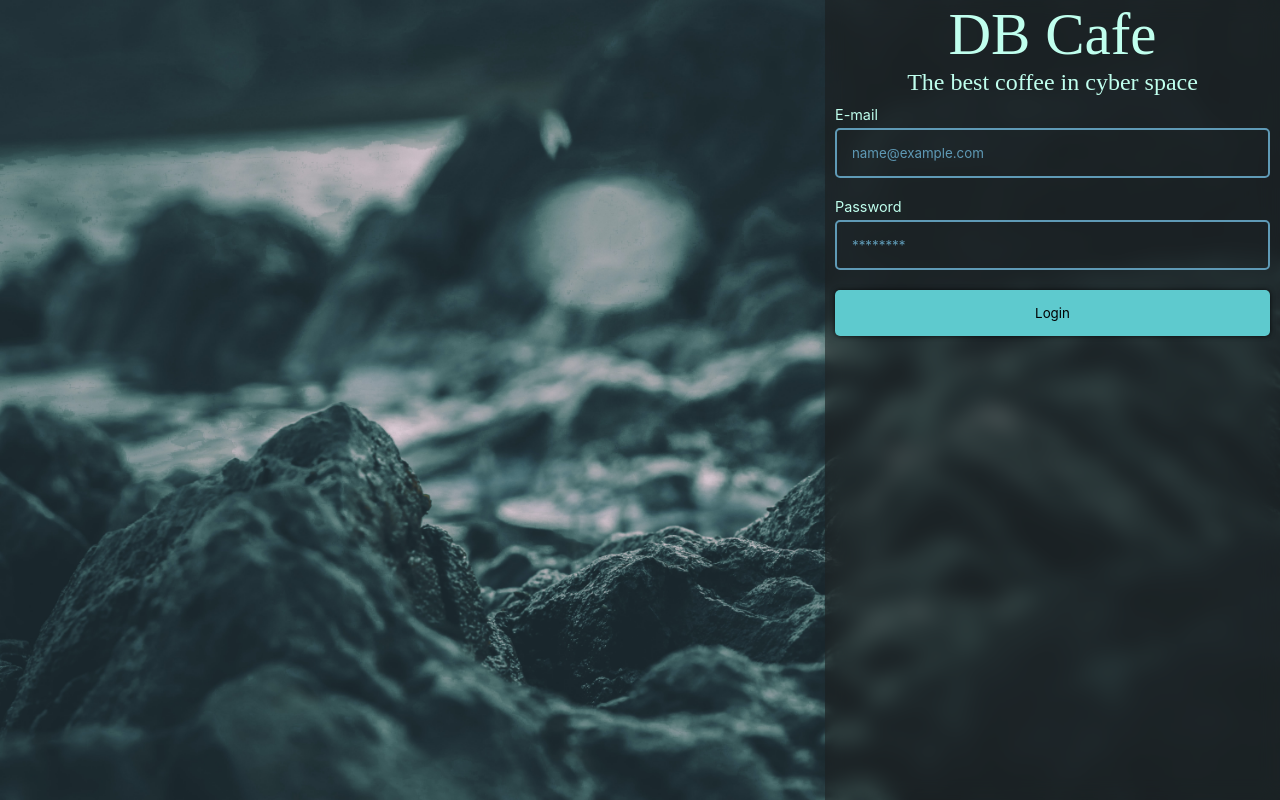
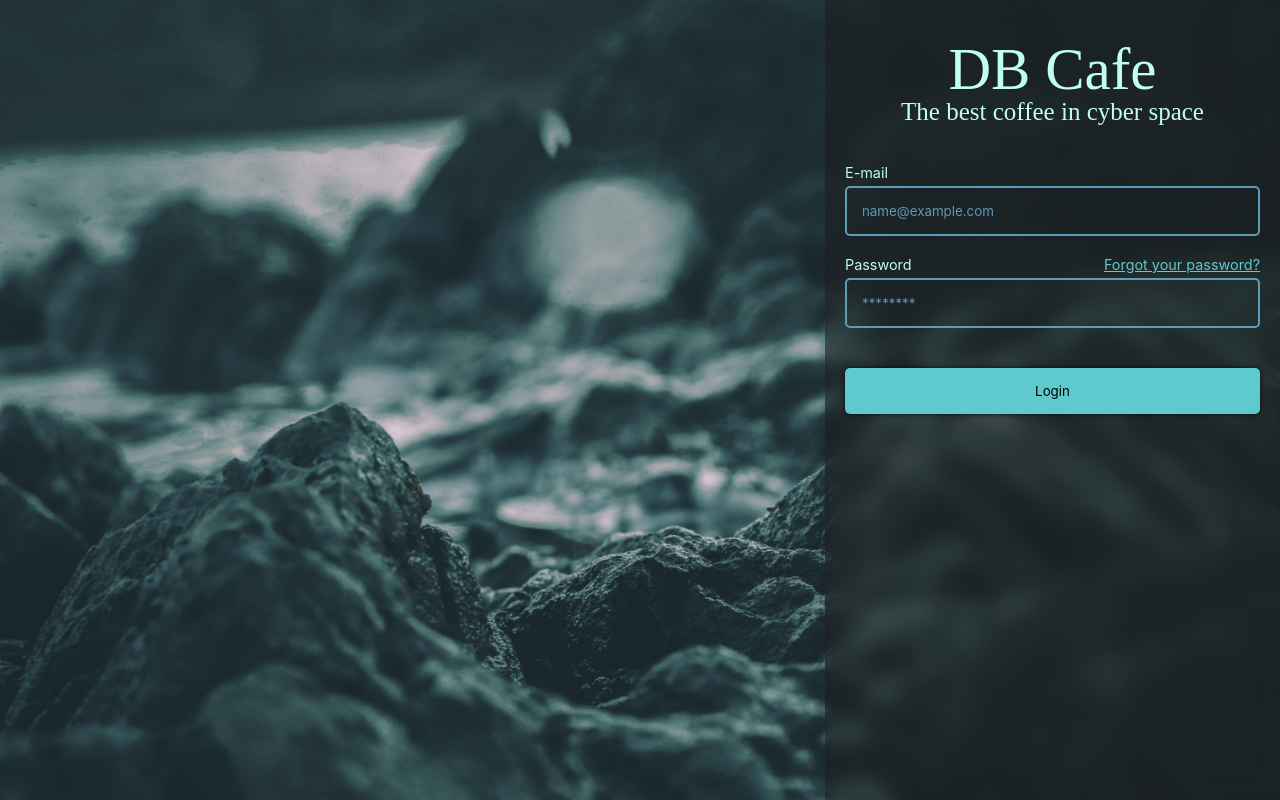
Before and after one commit to pauloo27/dbcafe, a Next.js app: page / in a window 1280 px wide. Built offline with nearby package versions, Linux system fonts and the light colour scheme; a web font is replaced by a local one.

Commit message:
ref: space things up

```diff
--- a/components/inputs/button.js
+++ b/components/inputs/button.js
@@ -1,7 +1,8 @@
 import styles from '@styles/inputs.module.css'
+import cn from 'classnames'
 
-export default function Button({ label, onClick }) {
+export default function Button({ label, onClick, className }) {
   return (
-    <button className={styles.button} onClick={onClick} type="button">{label}</button>
+    <button className={cn(styles.button, className)} onClick={onClick} type="button">{label}</button>
   )
 }
--- a/components/inputs/text.js
+++ b/components/inputs/text.js
@@ -1,9 +1,14 @@
 import styles from '@styles/inputs.module.css'
 
-export default function TextInput({ placeholder, label, type }) {
+export default function TextInput({
+  placeholder, label, type, helper,
+}) {
   return (
     <label className={styles.textInputLabel}>
-      {label}
+      <div className={styles.textInputLabelHelperContainer}>
+        {label}
+        {helper}
+      </div>
       <input className={styles.textInput} type={type ?? 'text'} placeholder={placeholder} />
     </label>
   )
--- a/package.json
+++ b/package.json
@@ -10,6 +10,7 @@
     "lint:fix": "next lint --fix"
   },
   "dependencies": {
+    "classnames": "^2.3.1",
     "next": "12.1.6",
     "react": "18.1.0",
     "react-dom": "18.1.0"
--- a/pages/index.js
+++ b/pages/index.js
@@ -1,18 +1,26 @@
 import styles from '@styles/home.module.css'
 import TextInput from '@components/inputs/text'
 import Button from '@components/inputs/button'
+
+function forgotPassword() {
+  return (
+    <a href="#">Forgot your password?</a>
+  )
+}
 
 export default function Home() {
   return (
     <div className={styles.mainContainer}>
       <div className={styles.leftContainer} />
       <div className={styles.rightContainer}>
-        <h1 className={styles.title}>DB Cafe</h1>
-        <h2 className={styles.subtitle}>The best coffee in cyber space</h2>
+        <div className={styles.titleContainer}>
+          <h1 className={styles.title}>DB Cafe</h1>
+          <h2 className={styles.subtitle}>The best coffee in cyber space</h2>
+        </div>
         <div className={styles.loginForm}>
           <TextInput label="E-mail" placeholder="name@example.com" />
-          <TextInput label="Password" type="password" placeholder="********" />
-          <Button label="Login" />
+          <TextInput label="Password" helper={forgotPassword()} type="password" placeholder="********" />
+          <Button className={styles.loginButton} label="Login" />
         </div>
       </div>
     </div>
--- a/styles/global.css
+++ b/styles/global.css
@@ -20,3 +20,8 @@ body {
 .textCenter {
   text-align: center;
 }
+
+a {
+  color: var(--links);
+  cursor: pointer;
+}
--- a/styles/home.module.css
+++ b/styles/home.module.css
@@ -11,16 +11,26 @@
   background-color: var(--bg-main-opacity);
   backdrop-filter: blur(10px);
   width: 455px;
+  padding: 0 10px;
 }
 
 .title, .subtitle {
   font-weight: normal;
   font-family: 'Kadwa', serif;
   text-align: center;
+  line-height: 1;
 }
 
 .title {
   font-size: 59px;
+}
+
+.subtitle {
+  font-size: 25px;
+}
+
+.titleContainer {
+  margin: 40px 20px;
 }
 
 .loginForm {
@@ -30,3 +40,7 @@
   margin: 10px;
   gap: 20px;
 }
+
+.loginButton {
+  margin: 20px 0;
+}
--- a/styles/inputs.module.css
+++ b/styles/inputs.module.css
@@ -18,6 +18,11 @@
   flex-direction: column;
 }
 
+.textInputLabelHelperContainer {
+  display: flex;
+  justify-content: space-between;
+}
+
 .button {
   border: none;
   background: var(--action-primary);
--- a/styles/theme.css
+++ b/styles/theme.css
@@ -5,6 +5,7 @@
   --bg-alt2: #888888;
   --text-main: #C0FFEE;
   --text-alt: #000;
+  --links: #5ECACE;
 
   --border-main: #5F9AB6;
   --border-alt: #C0FFEE;
```
Also changed, not shown: 1 other file (tests, documents, lock files or other folders).
